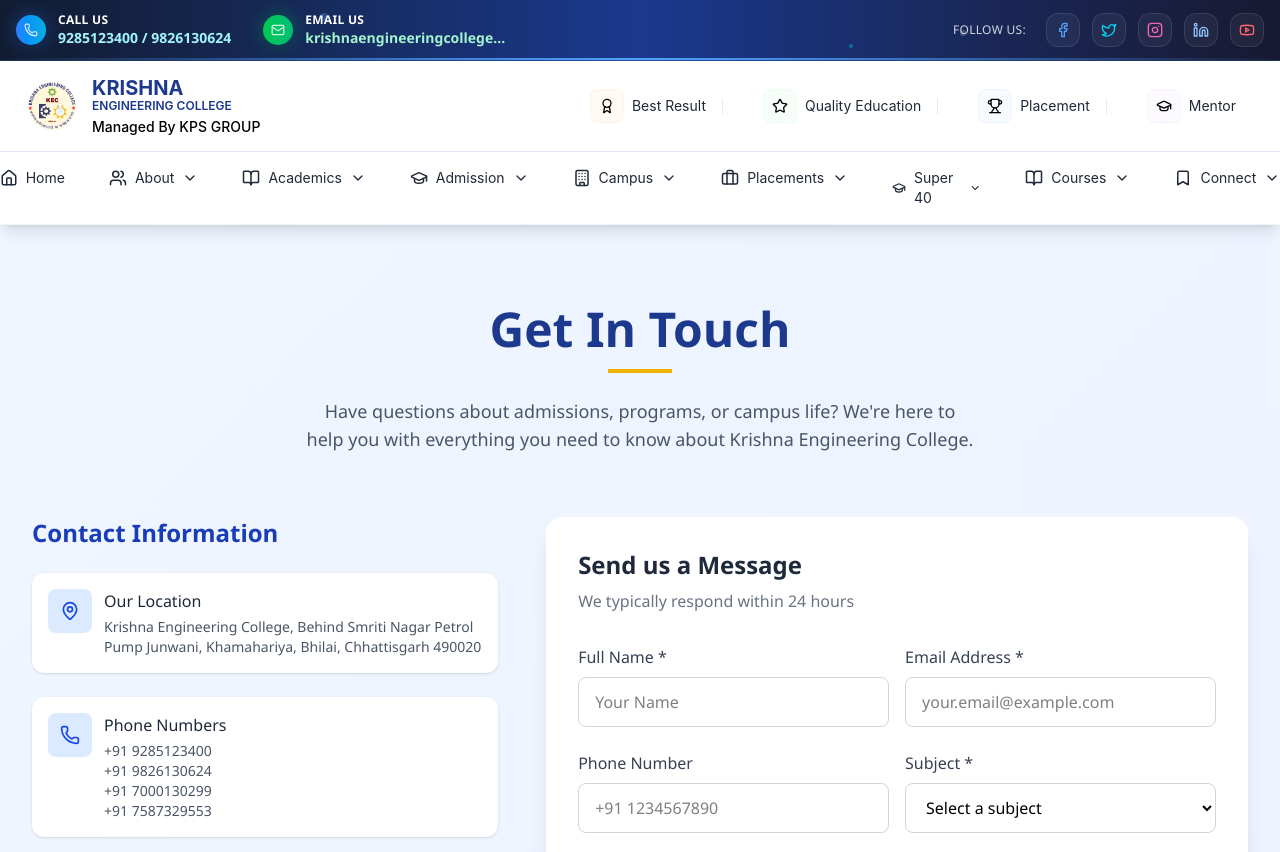
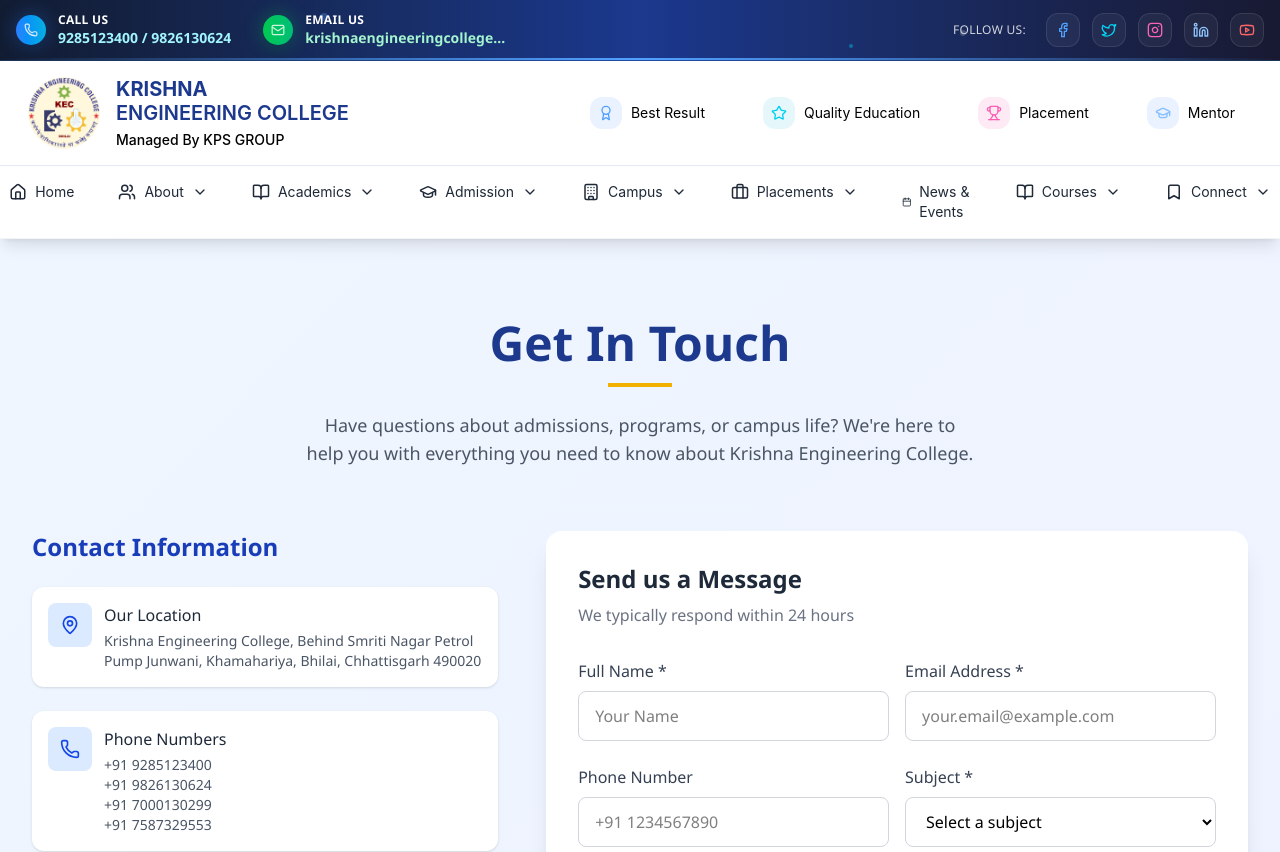
Before and after one commit to Shiv0717/college, a React (Vite) app: page /contact in a window 1280 px wide. Shown: the top 852 px of the page. Built offline with nearby package versions, Linux system fonts and the light colour scheme.

Commit message:
Update project files

```diff
--- a/src/components/AchievementsMarquee.jsx
+++ b/src/components/AchievementsMarquee.jsx
@@ -57,7 +57,6 @@
 
   const programs = [
     { name: "Engineering", students: 4500, growth: 15, color: "bg-blue-500", icon: Target },
-    { name: "Business", students: 3200, growth: 12, color: "bg-green-500", icon: BarChart3 },
   ];
 
   const achievements = [
--- a/src/components/CategoryMenu.jsx
+++ b/src/components/CategoryMenu.jsx
@@ -179,6 +179,13 @@
         description: "Financial assistance",
         color: colors.primary,
       },
+      {
+        name: "Registration",
+        path: "/apply",
+        icon: UserPlus,
+        description: "Register for the Super 40 Entrance Exam 2026",
+        color: colors.primary,
+      },
     ],
   },
   {
@@ -242,28 +249,14 @@
     ],
   },
   {
-    name: "Super 40",
-    path: "#",
-    icon: GraduationCap,
-    description: "Elite entrance program",
-    color: colors.tertiary,
-    submenu: [
-      {
-        name: "Registration",
-        path: "/apply",
-        icon: UserPlus,
-        description: "Register for the Super 40 program",
-        color: colors.tertiary,
-      },
-      {
-        name: "Exam",
-        path: "/exam",
-        icon: FileText,
-        description: "Take the entrance exam",
-        color: colors.tertiary,
-      },
-    ],
+    name: "News & Events",
+    path: "#news-events", // anchor to the section
+    icon: Calendar,
+    description: "Latest updates and happenings at KEC",
+    color: colors.secondary,
+    isScrollLink: true, // custom flag to handle scrolling
   },
+
   {
     name: "Courses",
     path: "/courses",
@@ -459,12 +452,12 @@
           <div ref={logoRef} className="flex-shrink-0">
             <div className="flex items-center">
               <div
-                className="w-14 h-14 rounded-full p-1  flex items-center justify-center"
+                className="w-20 h-20 rounded-full p-1  flex items-center justify-center"
 
               >
                 <img
                   src="/images/2025-08-27 19.10.46.jpg"
-                  className="w-12 h-12 rounded-full object-cover"
+                  className="w-full h-full rounded-full object-cover"
                   alt="Krishna Engineering College Logo"
                 />
               </div>
@@ -476,7 +469,7 @@
                   KRISHNA
                 </h1>
                 <p
-                  className="text-xs -mt-1 font-semibold text-blue-900"
+                  className="text-xs md:text-xl -mt-1 font-semibold text-blue-900"
 
                 >
                   ENGINEERING COLLEGE
@@ -492,37 +485,47 @@
           </div>
 
           {/* Affiliations - Right Side */}
-          <div className="hidden md:flex items-center space-x-2 lg:space-x-4 bg-white rounded-2xl p-2 " style={{ borderColor: `${colors.primary}10`, fontFamily: 'inter, serif' }}>
+          <div className="hidden md:flex items-center space-x-2 lg:space-x-4 bg-white/5 backdrop-blur-sm rounded-2xl p-2 border border-white/10" style={{ fontFamily: 'inter, serif' }}>
   {affiliations.map((affiliation, index) => {
     const IconComponent = affiliation.Icon;
+    const colorValue = affiliation.color.replace('text-', '');
+
+    // Define different colors for each icon like the social media example
+    const socialColors = [
+      { bg: 'blue', icon: 'blue-400', hover: 'blue-600' },
+      { bg: 'cyan', icon: 'cyan-400', hover: 'cyan-600' },
+      { bg: 'pink', icon: 'pink-400', hover: 'pink-600' },
+      { bg: 'blue', icon: 'blue-300', hover: 'blue-700' },
+      { bg: 'red', icon: 'red-400', hover: 'red-600' }
+    ];
+
+    const currentColor = socialColors[index % socialColors.length];
+
     return (
       <div
         key={index}
         ref={el => affiliationRefs.current[index] = el}
-        className="flex items-center group px-3 py-2 rounded-xl transition-all duration-300 hover:bg-gradient-to-r hover:from-white hover:to-blue-50"
+        className={`flex items-center px-3 py-2 rounded-xl`}
       >
-        <div
-          className="p-2 rounded-lg mr-2 transition-all duration-300 group-hover:scale-110"
-          style={{
-            backgroundColor: `${affiliation.bgColor}20`,
-            border: `1px solid ${affiliation.bgColor}30`
-          }}
-        >
+        {/* Icon container with different colors like social media icons */}
+        <div className={`relative p-2 rounded-xl bg-white/5 backdrop-blur-sm border border-white/10`}>
           <IconComponent
             size={16}
-            style={{ color: affiliation.color.replace('text-', '') }}
+            className={`text-${currentColor.icon}`}
           />
+          <div
+            className={`absolute inset-0 rounded-xl bg-${currentColor.bg}-500/10`}
+          ></div>
         </div>
 
         <span
-          className="text-sm whitespace-nowrap"
-          style={{ color: colors.dark }}
+          className="text-sm whitespace-nowrap ml-2 text-black"
         >
           {affiliation.label}
         </span>
 
         {index < affiliations.length - 1 && (
-          <div className="ml-4 w-px h-4 bg-gray-300 opacity-50" />
+          <div className="ml-4 w-px h-4 bg-white/20" />
         )}
       </div>
     );
--- a/src/components/CoursesOffered.jsx
+++ b/src/components/CoursesOffered.jsx
@@ -349,12 +349,12 @@
                 <activeDept.icon size={24} className="text-white" />
               </div>
               <div>
-                <span className="text-sm font-semibold uppercase tracking-widest text-gray-500">
+                <span className="text-3xl font-semibold uppercase tracking-widest text-gray-500">
                   Engineering Departments
                 </span>
                 <div className="flex items-center gap-2 mt-1">
                   <div className={`w-2 h-2 rounded-full ${activeDept.bgColor} animate-pulse`} />
-                  <span className="text-xs text-gray-400">Currently Active</span>
+                  <span className="text-xs text-gray-400"> Innovation and technical excellence</span>
                 </div>
               </div>
             </div>
@@ -425,11 +425,11 @@
                 {/* Animated background */}
                 <div className={`absolute inset-0 ${dept.gradient} opacity-0 group-hover:opacity-5 transition-opacity duration-300`} />
 
-                <div className={`text-2xl lg:text-3xl font-bold transition-all duration-300 ${
+                {/* <div className={`text-2xl lg:text-3xl font-bold transition-all duration-300 ${
                   activeDepartment === index ? dept.textColor : 'text-gray-300'
                 }`}>
                   {dept.number}
-                </div>
+                </div> */}
 
                 <div className="flex-1 text-left">
                   <h3 className={`text-lg lg:text-xl font-semibold transition-all duration-300 ${
--- a/src/components/Footer.jsx
+++ b/src/components/Footer.jsx
@@ -103,8 +103,7 @@
   const achievements = [
     { text: "AICTE Approved", icon: Award, color: colors.orange },
     { text: "CSVTU Affiliated", icon: GraduationCap, color: colors.green },
-    { text: "ISO Certified", icon: Award, color: colors.blue },
-    { text: "NBA Accredited", icon: Target, color: colors.red }
+
   ];
 
   const stats = [
--- a/src/components/NoticeBoard.jsx
+++ b/src/components/NoticeBoard.jsx
@@ -262,8 +262,9 @@
     });
   };
 
+
   return (
-    <div ref={sectionRef} className="bg-gradient-to-br from-gray-50 to-blue-50/20 py-24" style={bodyFont}>
+    <div ref={sectionRef}  className="bg-gradient-to-br from-gray-50 to-blue-50/20 py-24" style={bodyFont}>
       <div className="max-w-7xl mx-auto px-6">
         {/* Header */}
         <div className="mb-20 text-center">
--- a/src/pages/Home.jsx
+++ b/src/pages/Home.jsx
@@ -1,4 +1,4 @@
-import React from "react";
+import React, { useRef, useEffect } from "react";
 import Herosection from "../components/Herosection";
 import PlacementPartners from "../components/PlacementPartners";
 import AchievementsMarquee from "../components/AchievementsMarquee";
@@ -13,6 +13,18 @@
 import Super40CTA from "../components/Super40CTA";
 
 const Home = () => {
+
+
+  const newsRef = useRef(null);
+
+  // Scroll on page load if URL has hash
+  useEffect(() => {
+    if (window.location.hash === "#news-events") {
+      newsRef.current?.scrollIntoView({ behavior: "smooth" });
+    }
+  }, []);
+
+
   return (
     <div>
       <Herosection />
@@ -25,7 +37,7 @@
 
       <AlumniSection />
       <Super40CTA/>
-      <NoticeBoard />
+      <NoticeBoard ref={newsRef} />
       <SkillDevelopment/>
       <AboutSection />
 
```
